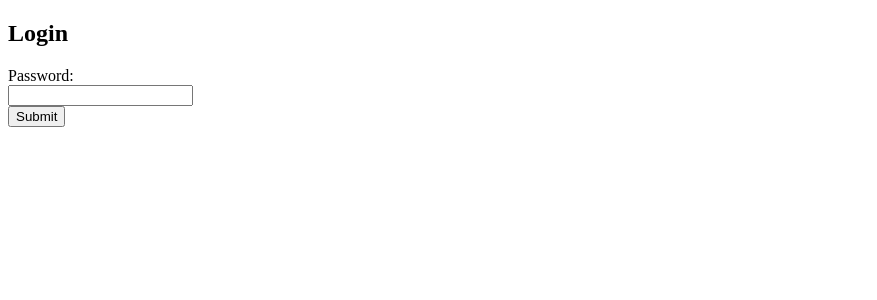
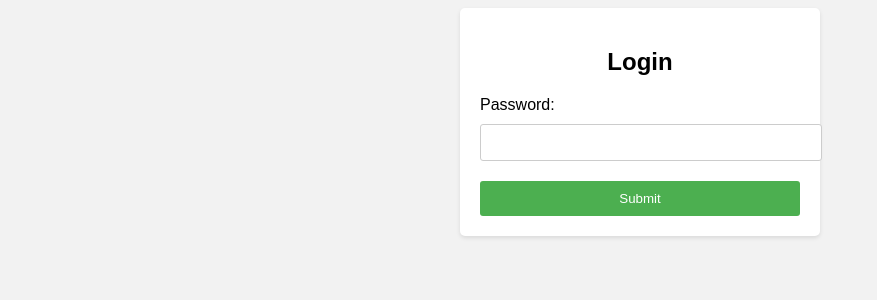
Before and after one commit to MrHiraiwa/LineBotForGPT, a Flask app: page /login in a window 1280 px wide. Shown: the top 300 px of the page, without its empty margins (0-877 px from the left). Run offline with Flask 2, Linux system fonts and the light colour scheme.

Commit message:
Update login.html

```diff
--- a/templates/login.html
+++ b/templates/login.html
@@ -2,13 +2,62 @@
 <html>
 <head>
     <title>Login</title>
+    <meta name="viewport" content="width=device-width, initial-scale=1.0">
+    <style>
+        body {
+            font-family: Arial, sans-serif;
+            background-color: #f2f2f2;
+        }
+
+        .container {
+            max-width: 320px;
+            margin: 0 auto;
+            padding: 20px;
+            background-color: #ffffff;
+            border-radius: 5px;
+            box-shadow: 0 2px 4px rgba(0, 0, 0, 0.1);
+        }
+
+        h2 {
+            text-align: center;
+        }
+
+        label {
+            display: block;
+            margin-bottom: 10px;
+        }
+
+        input[type="password"] {
+            width: 100%;
+            padding: 10px;
+            border: 1px solid #ccc;
+            border-radius: 3px;
+        }
+
+        input[type="submit"] {
+            width: 100%;
+            padding: 10px;
+            margin-top: 20px;
+            background-color: #4CAF50;
+            color: #ffffff;
+            border: none;
+            border-radius: 3px;
+            cursor: pointer;
+        }
+
+        input[type="submit"]:hover {
+            background-color: #45a049;
+        }
+    </style>
 </head>
 <body>
-    <h2>Login</h2>
-    <form method="POST">
-        <label for="password">Password:</label><br>
-        <input type="password" id="password" name="password"><br>
-        <input type="submit" value="Submit">
-    </form>
+    <div class="container">
+        <h2>Login</h2>
+        <form method="POST">
+            <label for="password">Password:</label>
+            <input type="password" id="password" name="password">
+            <input type="submit" value="Submit">
+        </form>
+    </div>
 </body>
 </html>
```
